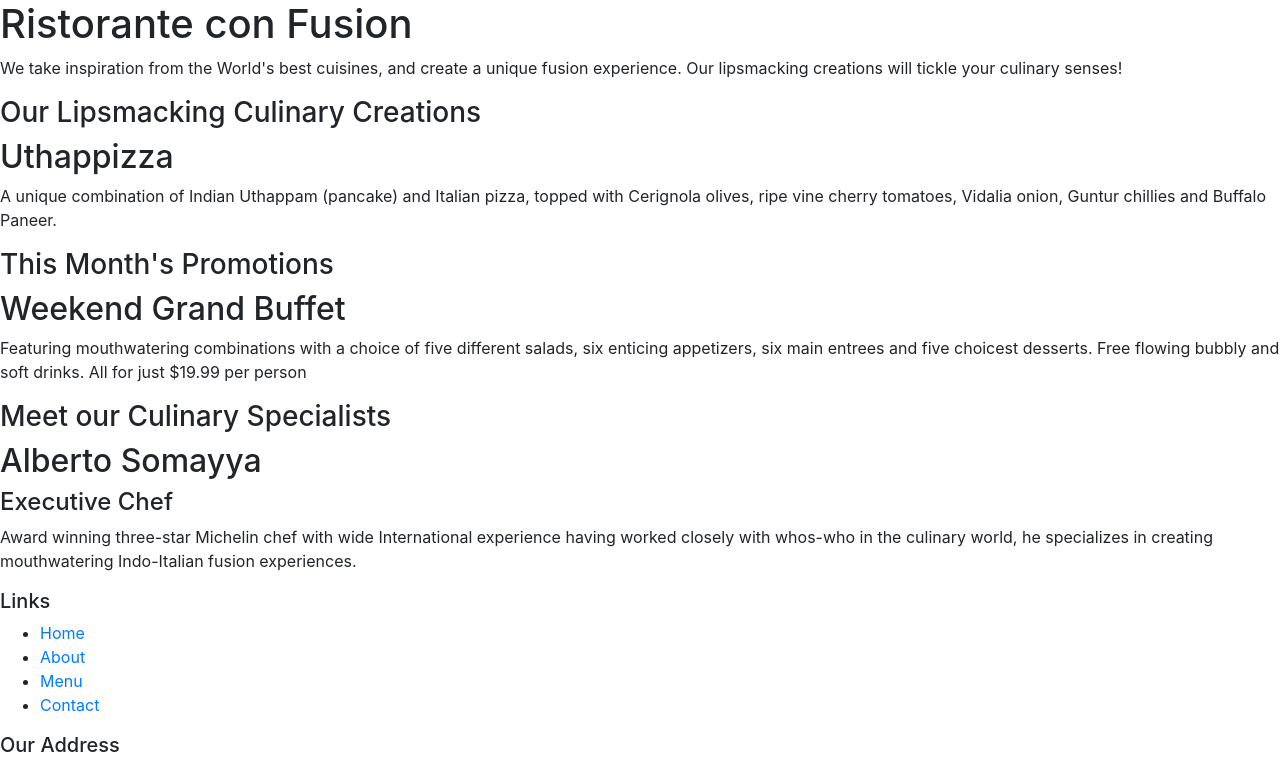
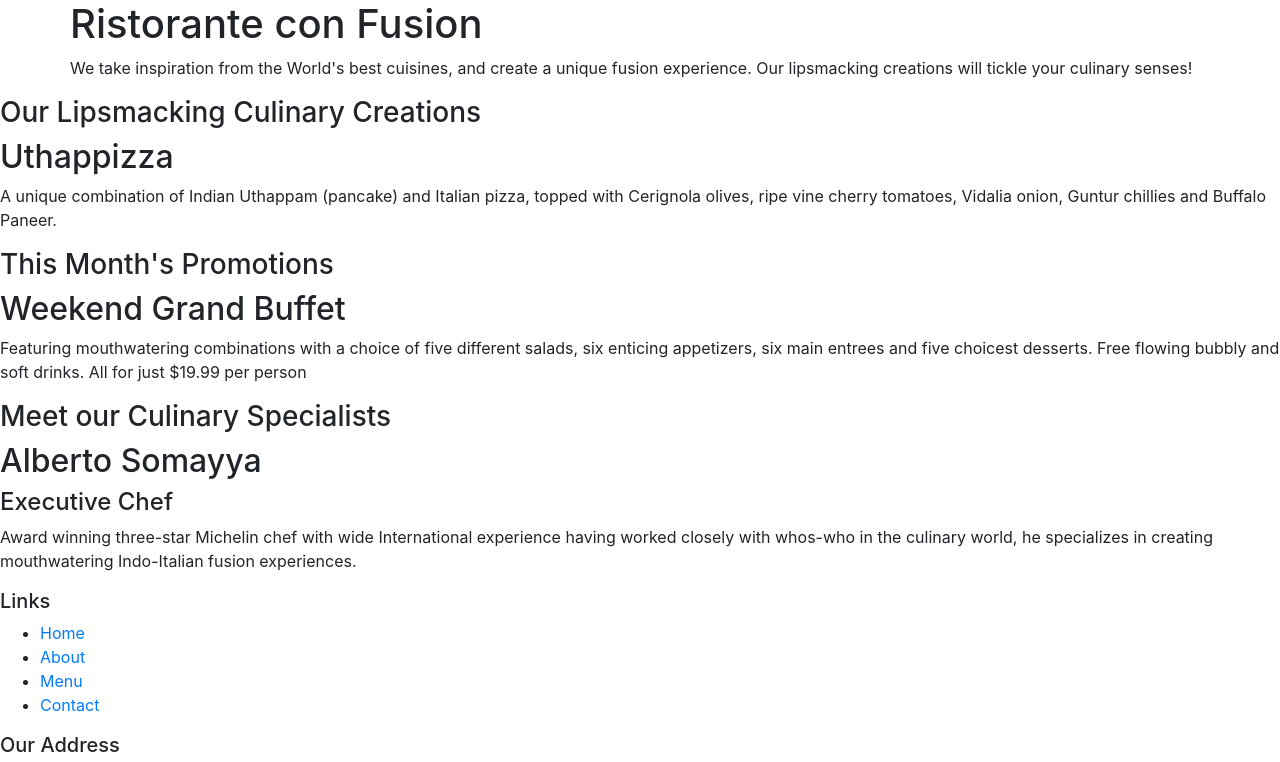
Before and after one commit to Pankaj-j-ux/ResponsiveWebDevLearning, a website: page index.html in a window 1280 px wide. Shown: the top 762 px of the page. Drawn offline with nearby package versions, Linux system fonts and the light colour scheme.

Commit message:
20 july 2020

```diff
--- a/index.html
+++ b/index.html
@@ -16,8 +16,8 @@
 <body>
 
     <header>
-        <div>
-            <div>
+        <div class="container">
+            <div class="row">
                 <div>
                     <h1>Ristorante con Fusion</h1>
                     <p>We take inspiration from the World's best cuisines, and create a unique fusion experience. Our lipsmacking creations will tickle your culinary senses!</p>
```
